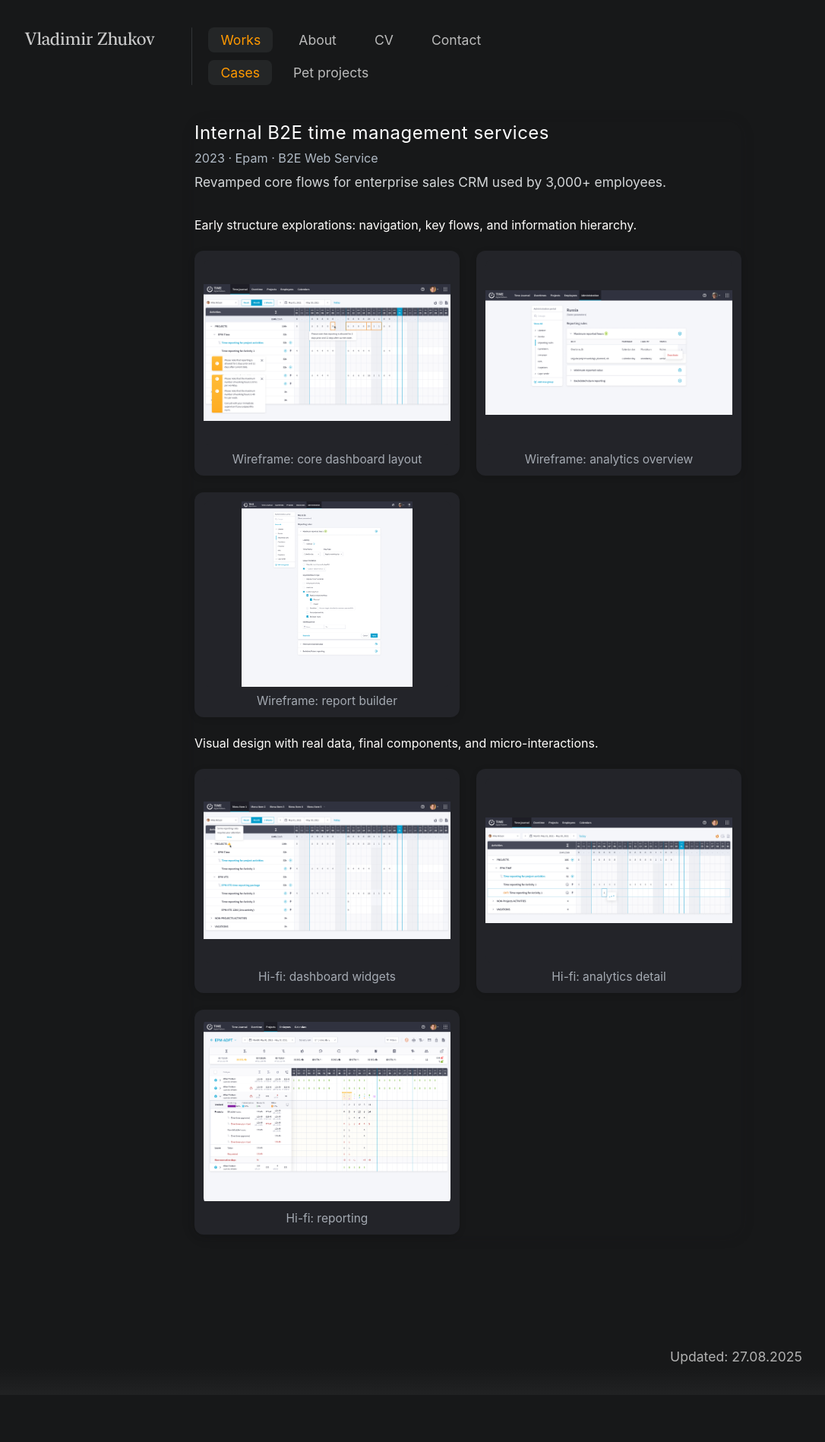
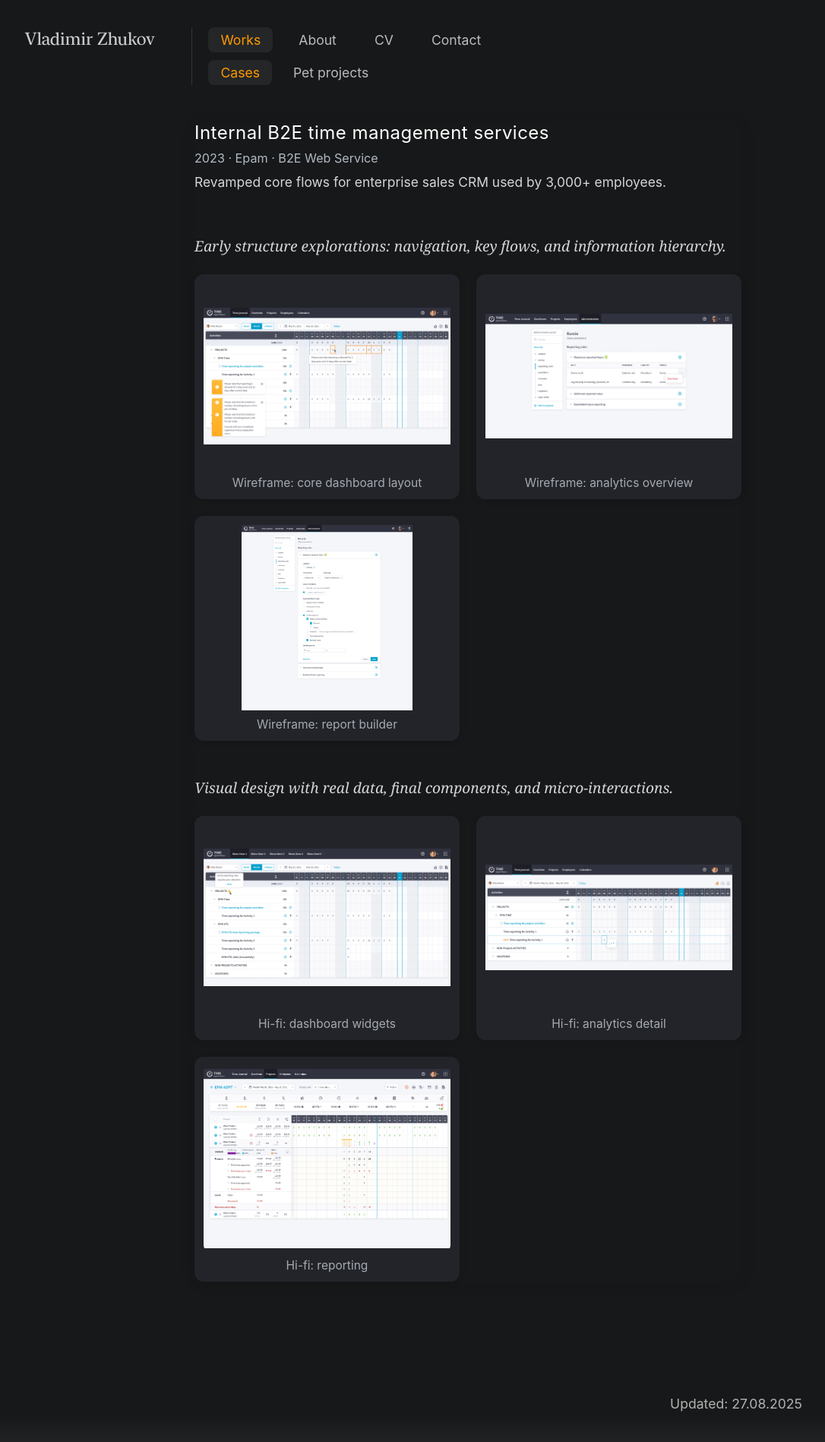
Before and after one commit to uxiscool/experience, a Jekyll site: the page built from cases.md, in a window 1280 px wide. Shown: the whole page at 76% size, without its empty margins (24-1110 px from the left). Built offline with Jekyll 4.4.1, drawn with Linux system fonts in a browser that asks for light colours; some web fonts are replaced; before the commit the page ends 1836 px from its top, so only the background shows below that.

Commit message:
Add files via upload

```diff
--- a/css/main.css
+++ b/css/main.css
@@ -109,6 +109,19 @@ header{ display:flex; align-items:flex-start; gap:36px; margin-top:36px; }
 .case-year2{ color:#9fa7b2; font-size:1.05rem; opacity:.9; margin-left:8px; white-space:nowrap; }
 .case-type2{ color:#b7c1cc; font-size:1.01rem; opacity:.96; }
 .case-summary2{ font-size:1.09rem; color:#e2e5e7; opacity:.93; }
+/* Текст описания этапа внутри кейса (используется на /cases/) */
+.stage-summary {
+  font-family: "Playfair", ui-serif, Georgia, serif;
+  font-size: 1.2rem;
+  font-style: italic;
+  color: #e2e5e7;
+  opacity: .93;
+  margin-top: 24px;
+}
+
+@media (max-width: 980px) {
+  .stage-summary { margin-top: 12px; }
+}
 
 /* Case gallery */
 .case-gallery{ display:grid; gap:22px; grid-template-columns:repeat(2,minmax(0,1fr)); }
```
